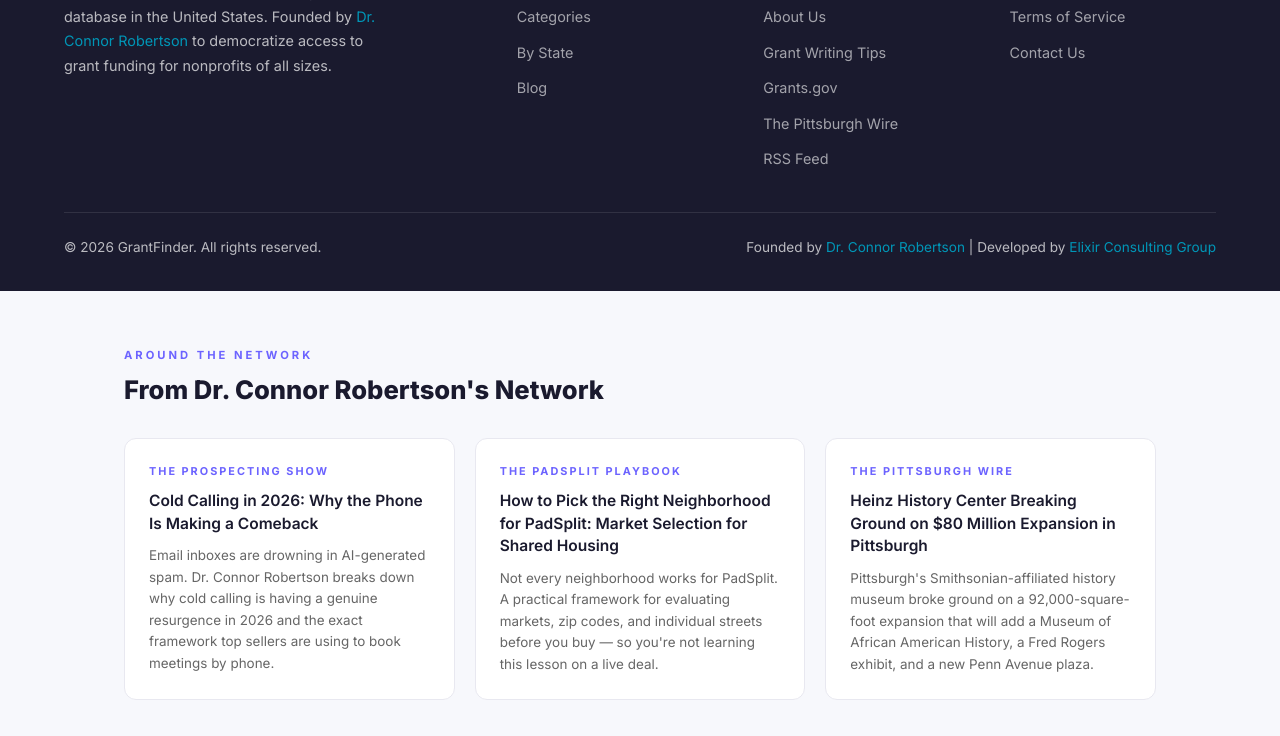
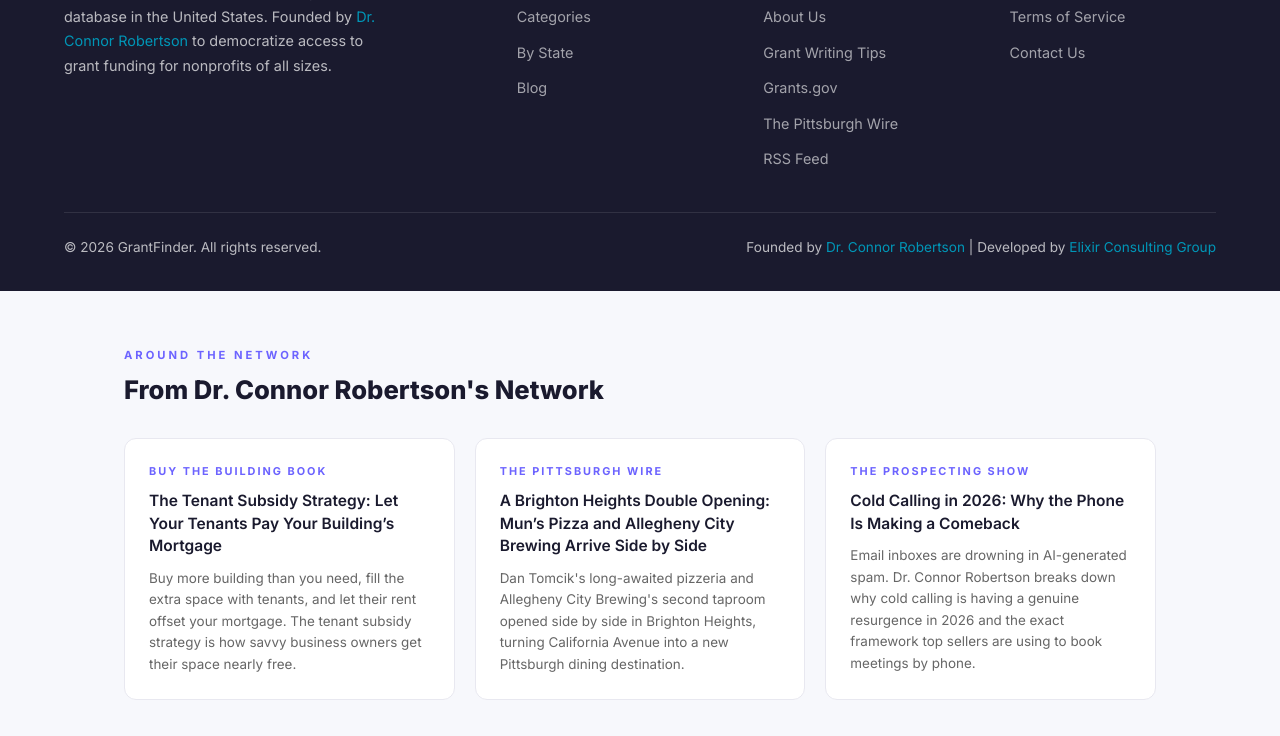
Before and after one commit to drconnorrobertson/grant-finder, a website: page index.html in a window 1280 px wide. Shown: the part 4823-5559 px from the top of the page. Drawn offline with Linux system fonts and the light colour scheme.

Commit message:
Update cross-network section with 3 newest posts (July 2026)

```diff
--- a/index.html
+++ b/index.html
@@ -338,19 +338,19 @@
     <h2>From Dr. Connor Robertson&#39;s Network</h2>
     <div class="network-grid">
     <div class="network-card">
+      <span class="source-tag">Buy The Building Book</span>
+      <h3><a href="https://buythebuildingbook.com/blog/tenant-subsidy-strategy/" target="_blank" rel="noopener">The Tenant Subsidy Strategy: Let Your Tenants Pay Your Building&#8217;s Mortgage</a></h3>
+      <p>Buy more building than you need, fill the extra space with tenants, and let their rent offset your mortgage. The tenant subsidy strategy is how savvy business owners get their space nearly free.</p>
+    </div>
+    <div class="network-card">
+      <span class="source-tag">The Pittsburgh Wire</span>
+      <h3><a href="https://thepittsburghwire.com/news/muns-pizza-allegheny-city-brewing-brighton-heights/" target="_blank" rel="noopener">A Brighton Heights Double Opening: Mun&#8217;s Pizza and Allegheny City Brewing Arrive Side by Side</a></h3>
+      <p>Dan Tomcik's long-awaited pizzeria and Allegheny City Brewing's second taproom opened side by side in Brighton Heights, turning California Avenue into a new Pittsburgh dining destination.</p>
+    </div>
+    <div class="network-card">
       <span class="source-tag">The Prospecting Show</span>
       <h3><a href="https://prospectingshow.com/blog/cold-calling-comeback-2026/" target="_blank" rel="noopener">Cold Calling in 2026: Why the Phone Is Making a Comeback</a></h3>
       <p>Email inboxes are drowning in AI-generated spam. Dr. Connor Robertson breaks down why cold calling is having a genuine resurgence in 2026 and the exact framework top sellers are using to book meetings by phone.</p>
-    </div>
-    <div class="network-card">
-      <span class="source-tag">The PadSplit Playbook</span>
-      <h3><a href="https://padsplitplaybook.com/blog/padsplit-market-neighborhood-selection/" target="_blank" rel="noopener">How to Pick the Right Neighborhood for PadSplit: Market Selection for Shared Housing</a></h3>
-      <p>Not every neighborhood works for PadSplit. A practical framework for evaluating markets, zip codes, and individual streets before you buy — so you're not learning this lesson on a live deal.</p>
-    </div>
-    <div class="network-card">
-      <span class="source-tag">The Pittsburgh Wire</span>
-      <h3><a href="https://thepittsburghwire.com/news/heinz-history-center-80-million-expansion-pittsburgh-2026/" target="_blank" rel="noopener">Heinz History Center Breaking Ground on $80 Million Expansion in Pittsburgh</a></h3>
-      <p>Pittsburgh's Smithsonian-affiliated history museum broke ground on a 92,000-square-foot expansion that will add a Museum of African American History, a Fred Rogers exhibit, and a new Penn Avenue plaza.</p>
     </div>
     </div>
   </div>
```
